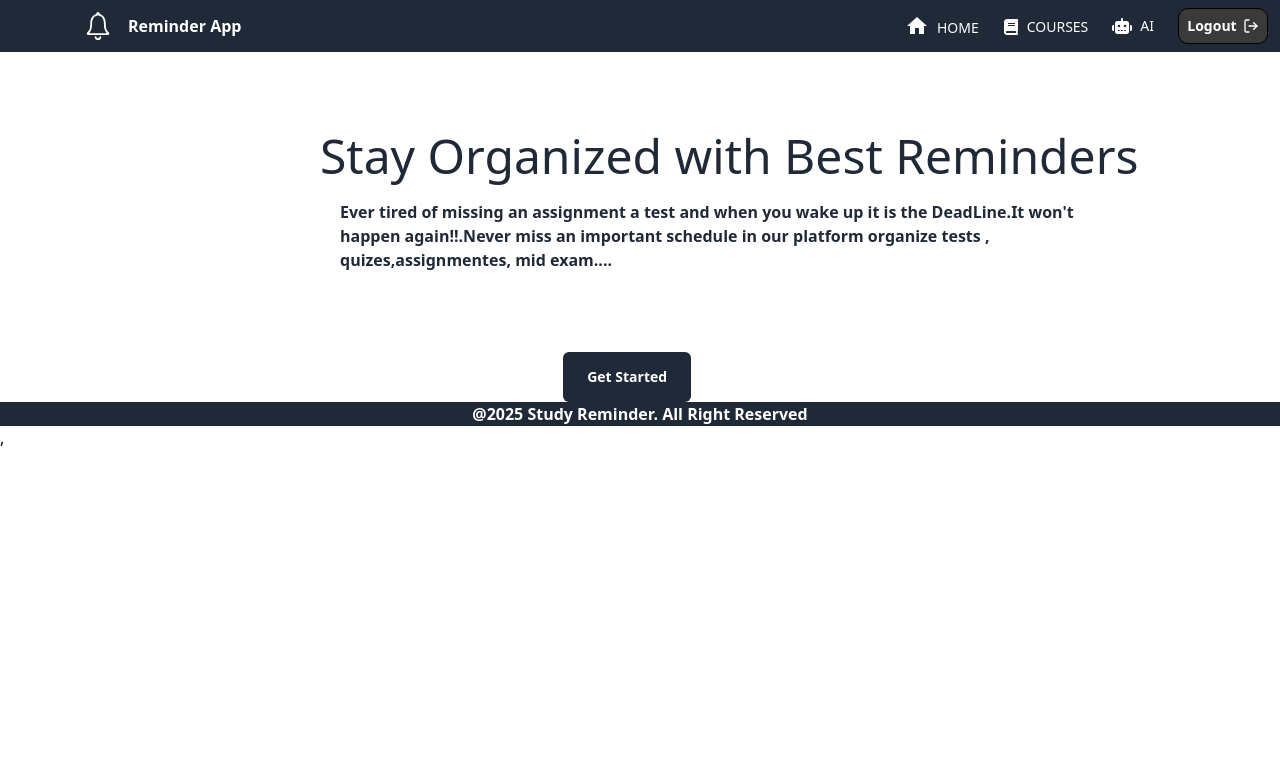
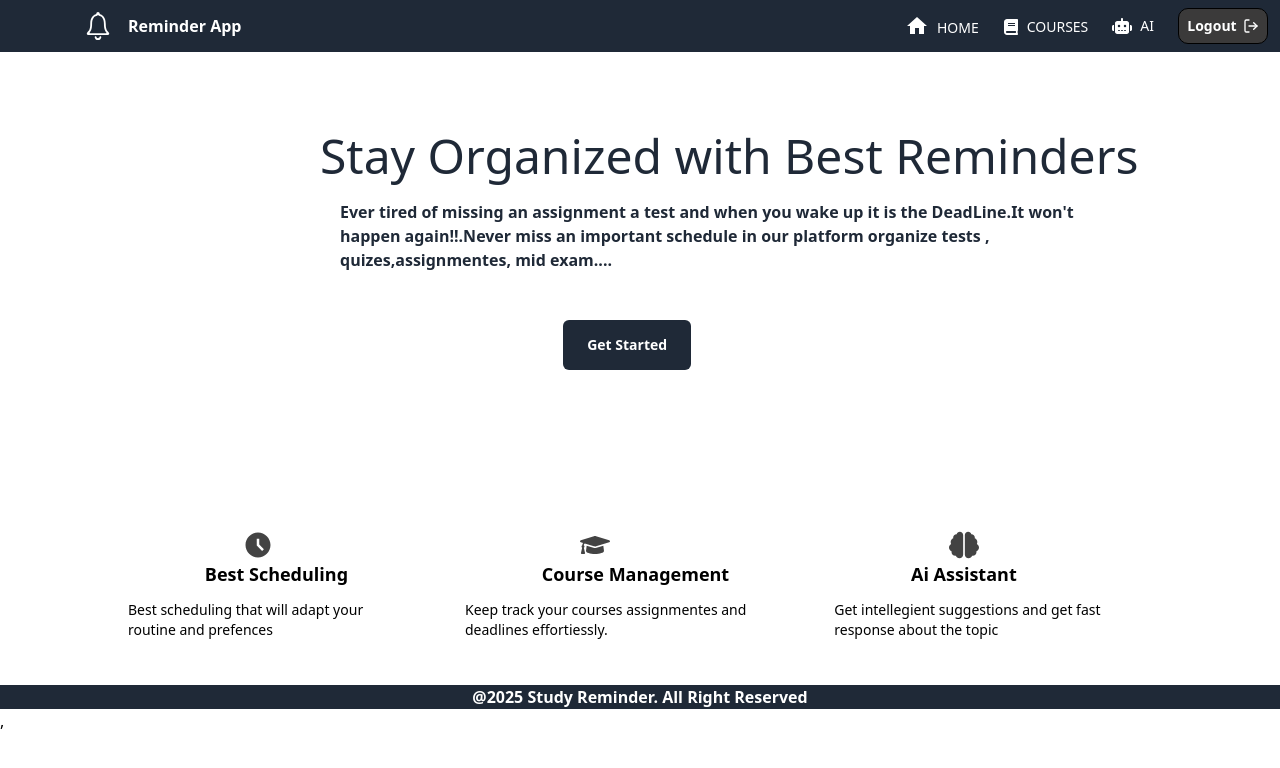
Before and after one commit to Aklile612/Reminder-App, a React (Vite) app: page /getstarted in a window 1280 px wide. Shown: the top 768 px of the page. Built offline with nearby package versions, Linux system fonts and the light colour scheme.

Commit message:
finished the get started page

```diff
--- a/src/Components/Get Started/GetStarted.jsx
+++ b/src/Components/Get Started/GetStarted.jsx
@@ -1,6 +1,9 @@
 import React from 'react'
 import Header from "../Header/Header.jsx"
 import Footer from "../Footer/Footer.jsx"
+import { Link } from 'react-router-dom'
+import { MdOutlineAccessTimeFilled } from 'react-icons/md'
+import { FaBrain, FaGraduationCap } from 'react-icons/fa'
 const GetStarted = () => {
   return (
     <div>
@@ -12,14 +15,28 @@ const GetStarted = () => {
       </div>
 
         {/* get strted button */}
-        <div className='flex justify-center items-center  md:w-[10vw] md:h-[50px] md:mt-[10vh] md:ml-[44vw] bg-[#1F2937] rounded-[6px]'>
+        <Link to="/" className=' hover:ease-out hover:scale-110 transition-all delay-75 hover:border-amber-600 hover:border-2 flex justify-center items-center  md:w-[10vw] md:h-[50px] md:mt-[6vh] md:ml-[44vw] bg-[#1F2937] rounded-[6px]'>
             <span className='text-white font-bold text-sm'>Get Started</span>
-        </div>
+        </Link>
 
 
         {/* features */}
-        <div>
-
+        <div className='md:mt-[20vh] md:mx-[10vw] md:mb-[45px] flex gap-14 '>
+            <div className='flex flex-col'>
+                <span className='md:ml-[9vw] animate-pulse  text-3xl'><MdOutlineAccessTimeFilled /></span>
+                <span className='md:ml-[6vw] md:mb-3 font-bold text-lg'>Best Scheduling</span>
+                <span className='max-w-[55vh] text-sm break-words'>Best scheduling that will adapt your routine and prefences</span>
+            </div>
+            <div className='flex flex-col'>
+                <span className='md:ml-[9vw] animate-pulse  text-3xl'><FaGraduationCap/></span>
+                <span className='md:ml-[6vw] md:mb-3 font-bold text-lg'>Course Management</span>
+                <span className='max-w-[55vh] text-sm break-words'>Keep track your courses assignmentes and deadlines effortiessly.</span>
+            </div>
+            <div className='flex flex-col'>
+                <span className='md:ml-[9vw] animate-pulse  text-3xl'><FaBrain /></span>
+                <span className='md:ml-[6vw] md:mb-3 font-bold text-lg'>Ai Assistant</span>
+                <span className='max-w-[55vh] text-sm break-words'>Get intellegient suggestions and get fast response about the topic </span>
+            </div>
         </div>
 
         <Footer/>
```
